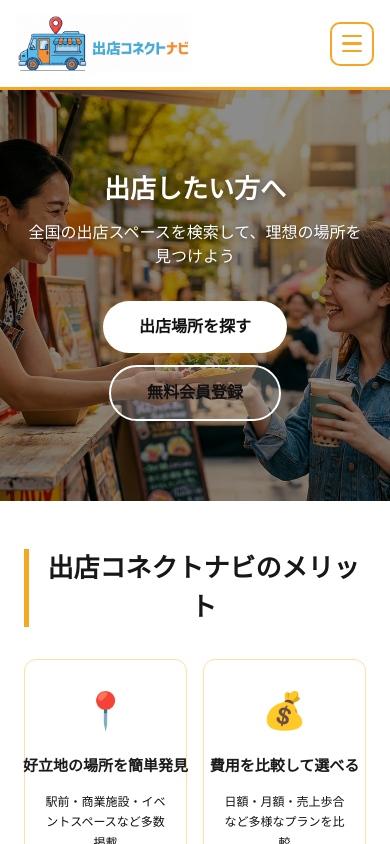
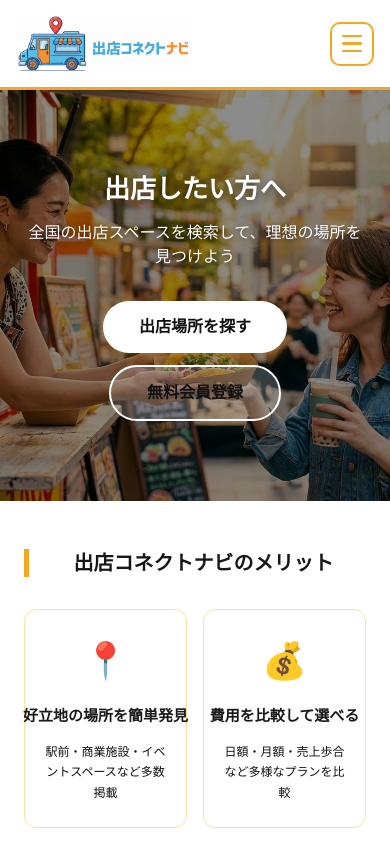
Before and after one commit to rinfuku0917/shutten-connect-navi, a Next.js app: page /space in a window 390 px wide. Shown: the top 844 px of the page. Built offline with nearby package versions, Linux system fonts and the light colour scheme.

Commit message:
fix merit heading mobile wrap

```diff
--- a/app/globals.css
+++ b/app/globals.css
@@ -104,3 +104,9 @@ img { max-width: 100%; height: auto; }
   .form-grid-3 { grid-template-columns: 1fr !important; }
   .form-grid-4 { grid-template-columns: repeat(2, 1fr) !important; }
 }
+
+
+/* mobile-section-title */
+@media (max-width: 768px) {
+  .mobile-section-title { font-size: 20px !important; line-height: 1.4 !important; }
+}
--- a/app/space/page.tsx
+++ b/app/space/page.tsx
@@ -23,7 +23,7 @@ export default function SpacePage() {
       </div>
       <div style={{background:'#fff',padding:'48px 24px',textAlign:'center'}}>
         <div style={{maxWidth:'900px',margin:'0 auto'}}>
-          <h2 style={{fontSize:'26px',fontWeight:'900',marginBottom:'32px',borderLeft:'5px solid #F5A623',paddingLeft:'12px'}}>出店コネクトナビのメリット</h2>
+          <h2 className='mobile-section-title' style={{fontSize:'26px',fontWeight:'900',marginBottom:'32px',borderLeft:'5px solid #F5A623',paddingLeft:'12px'}}>出店コネクトナビのメリット</h2>
           <div className='grid-4 space-merit-grid' style={{gap:'16px',maxWidth:'960px',margin:'0 auto',textAlign:'center',alignItems:'stretch'}}>
             {merits.map(m => (
               <div key={m.title} style={{background:'#fff',borderRadius:'12px',border:'1px solid #FFE0A0',padding:'24px 16px',textAlign:'center',height:'100%',display:'flex',flexDirection:'column',alignItems:'center'}}>
```
